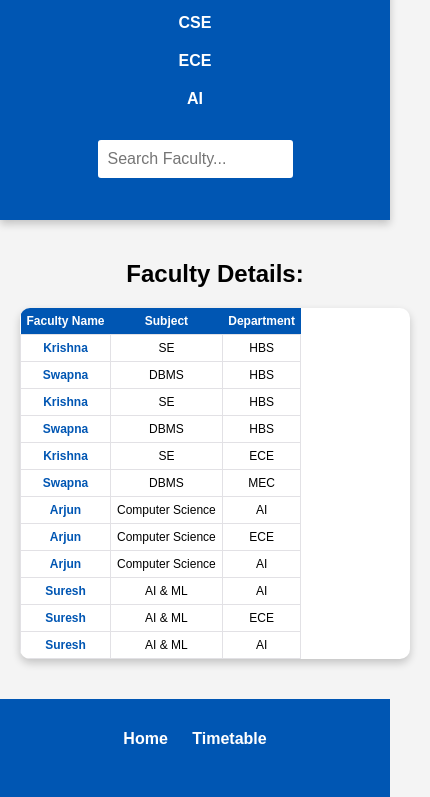
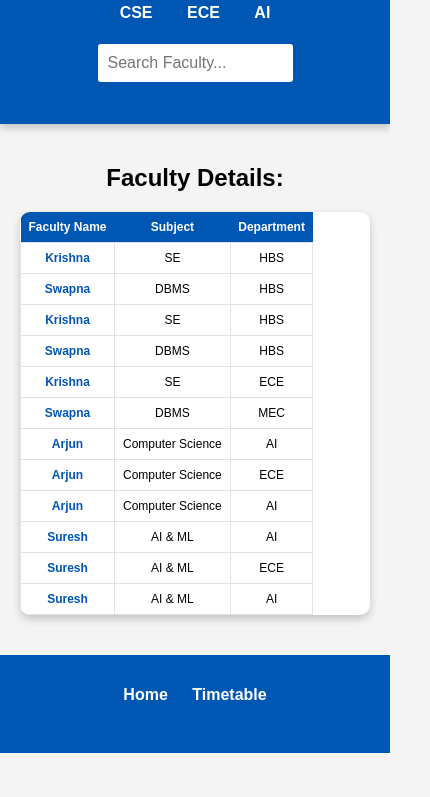
Before and after one commit to Prasanth-roy/Pydah_Faculty_TT, a plain HTML site: page index.html in a window 390 px wide. Shown: the part 182-979 px from the top of the page, 430 px wide, since content can reach past the window. After the commit the page ends 935 px from the top, so only its background shows below. Drawn offline with nearby package versions, Linux system fonts and the light colour scheme.

Commit message:
Update time.css

```diff
--- a/time.css
+++ b/time.css
@@ -291,76 +291,3 @@ table {
 html{
     scroll-behavior: smooth;
 }
-
-/* Make table scrollable on small screens */
-@media only screen and (max-width: 768px) {
-    table {
-        display: block;
-        overflow-x: auto;
-        width: 100%;
-    }
-
-    th, td {
-        font-size: 14px;
-        padding: 8px;
-    }
-
-    /* Adjust font size for even smaller screens */
-    @media only screen and (max-width: 480px) {
-        th, td {
-            font-size: 12px;
-        }
-    }
-}
-
-/* Make table scrollable on small screens */
-@media only screen and (max-width: 768px) {
-    .timetable {
-        overflow-x: auto;
-        width: 100%;
-    }
-
-    table {
-        display: block;
-        width: max-content;
-        min-width: 100%;
-        overflow-x: auto;
-        white-space: nowrap;
-    }
-}
-
-/* Make table scrollable on small screens */
-@media only screen and (max-width: 768px) {
-    .timetable table {
-        display: block;
-        width: 100%;
-        overflow-x: auto;
-        white-space: nowrap; /* Prevents text wrapping */
-    }
-
-    th, td {
-        font-size: 14px;
-        padding: 8px;
-    }
-
-    /* Adjust font size for extra small screens */
-    @media only screen and (max-width: 480px) {
-        th, td {
-            font-size: 12px;
-            padding: 6px;
-        }
-    }
-}
-
-/* Improve Navigation */
-@media only screen and (max-width: 768px) {
-    nav ul {
-        display: flex;
-        flex-direction: column;
-        text-align: center;
-    }
-
-    nav ul li {
-        margin: 10px 0;
-    }
-}
```
